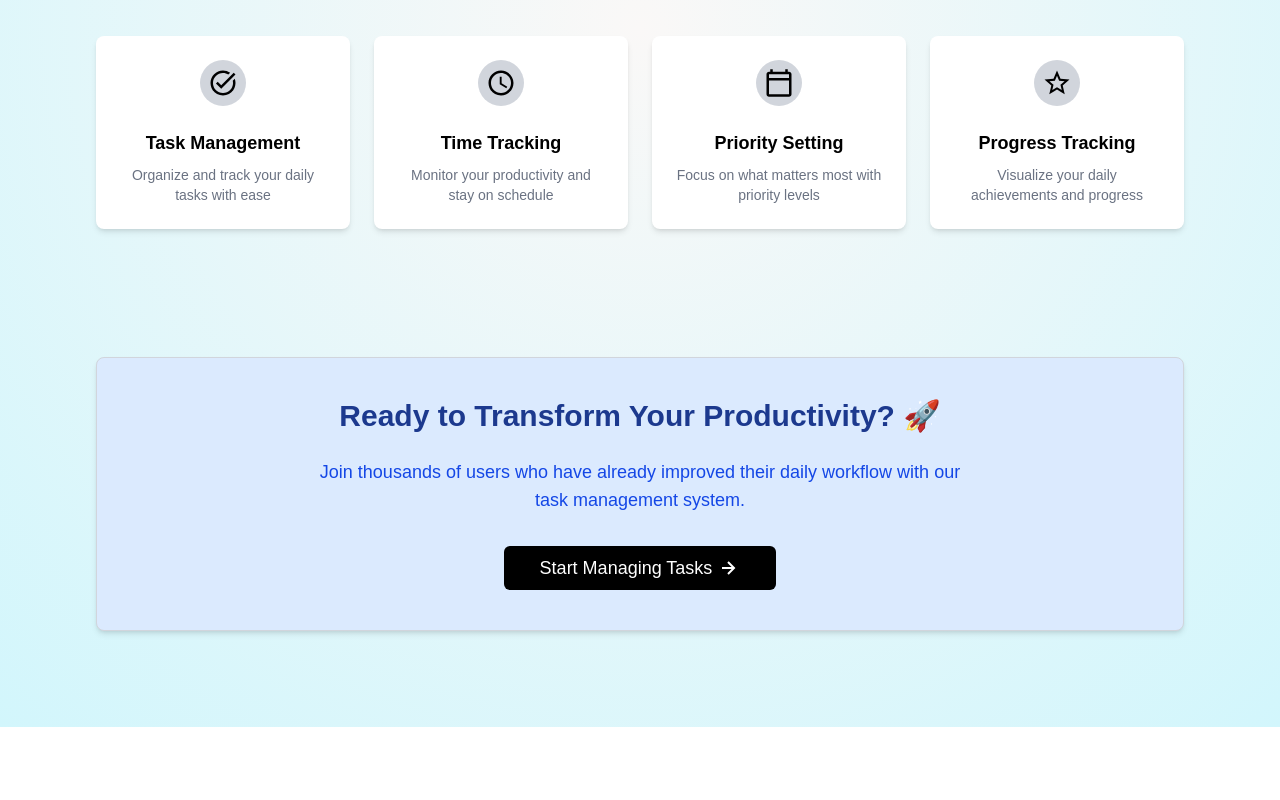
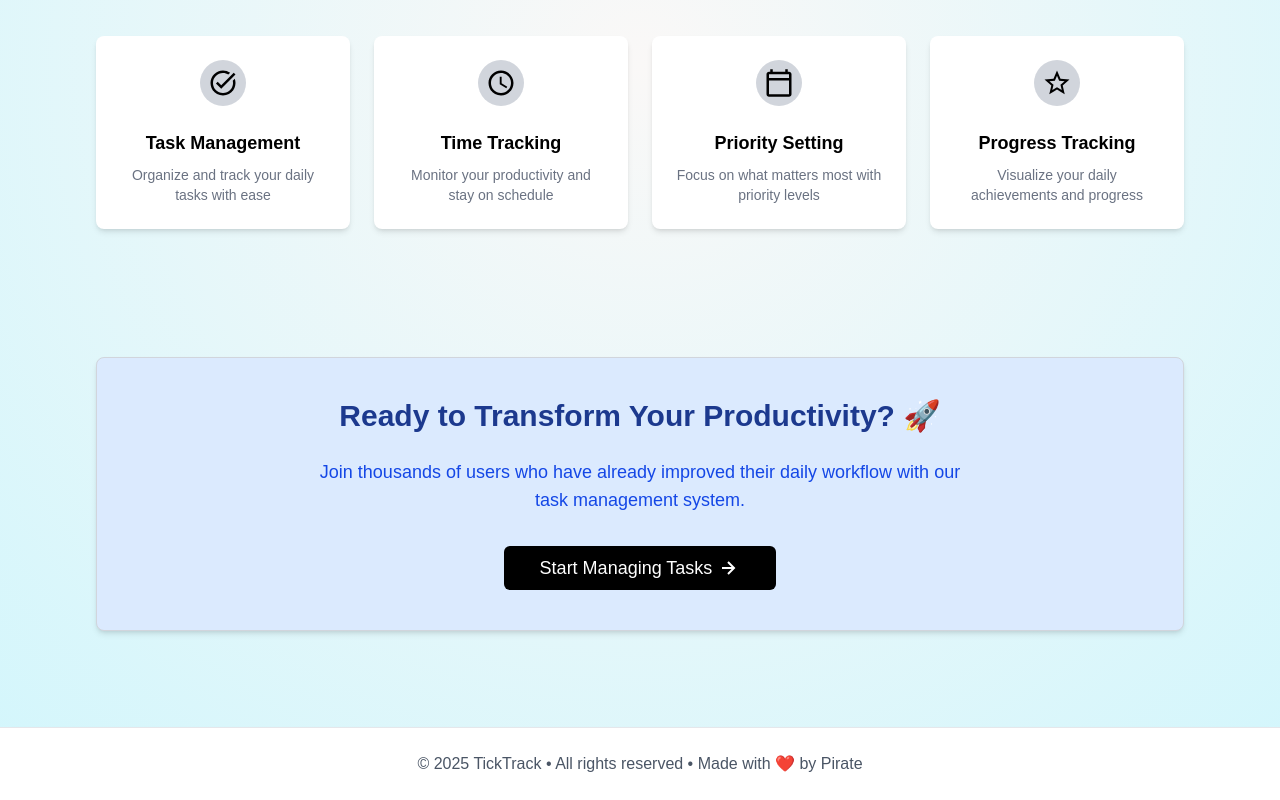
Before and after one commit to pirate08/tick-track, a Next.js app: page / in a window 1280 px wide. Shown: the part 672-1472 px from the top of the page. Before the commit the page ends 1399 px from the top, so only its background shows below. Built offline with nearby package versions, Linux system fonts and the light colour scheme.

Commit message:
Footer is ready..

```diff
--- a/src/app/layout.js
+++ b/src/app/layout.js
@@ -1,6 +1,7 @@
 import { Geist, Geist_Mono } from 'next/font/google';
 import './globals.css';
 import Navbar from '@/components/Navbar';
+import Footer from '@/components/Footer';
 
 const geistSans = Geist({
   variable: '--font-geist-sans',
@@ -24,6 +25,7 @@ export default function RootLayout({ children }) {
         className={`${geistSans.variable} ${geistMono.variable} antialiased`}>
         <Navbar />
         {children}
+        <Footer />
       </body>
     </html>
   );
--- /dev/null
+++ b/src/components/Footer.jsx
@@ -0,0 +1,12 @@
+import React from 'react';
+
+const Footer = () => {
+  return (
+    <div className='bg-white py-6 text-center text-gray-600 shadow-lg border-t-[1px] border-gray-200'>
+      {/* --Footer Text-- */}
+      <h1>© 2025 TickTrack • All rights reserved • Made with ❤️ by Pirate</h1>
+    </div>
+  );
+};
+
+export default Footer;
```
